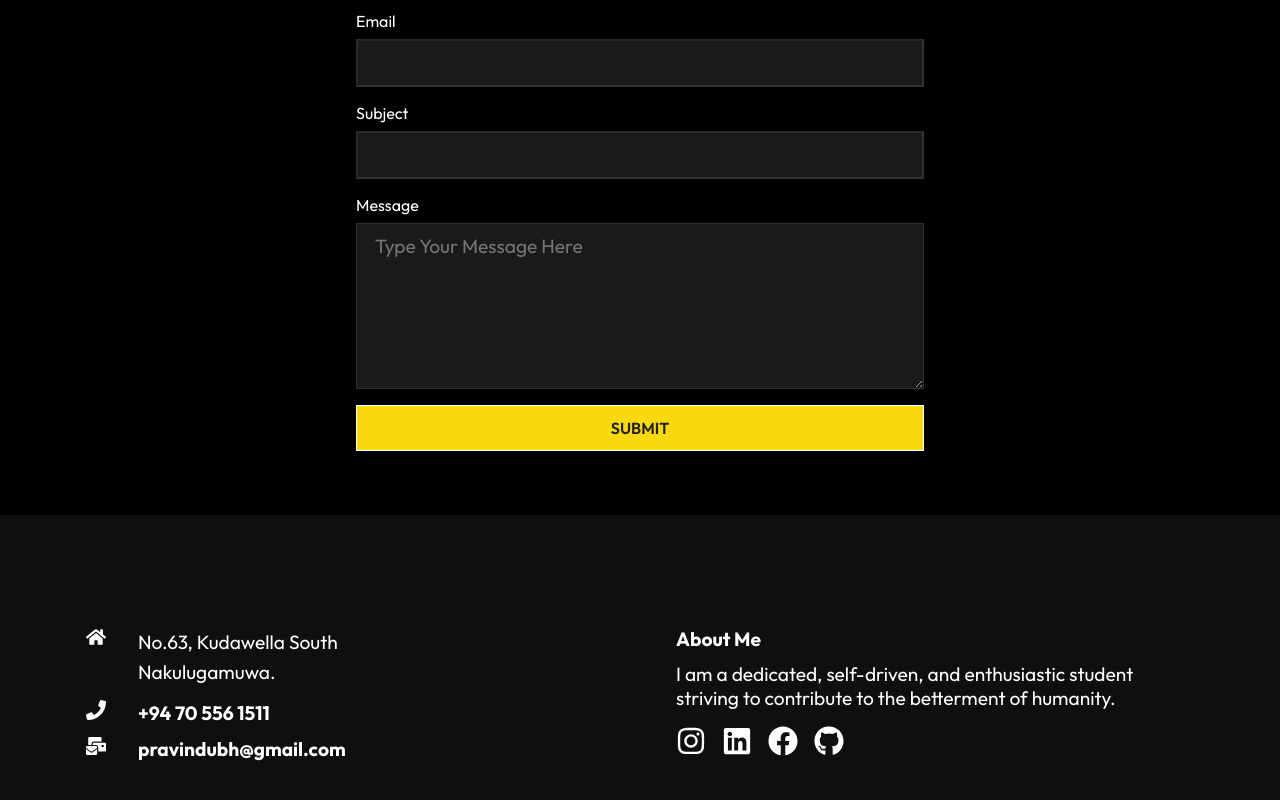
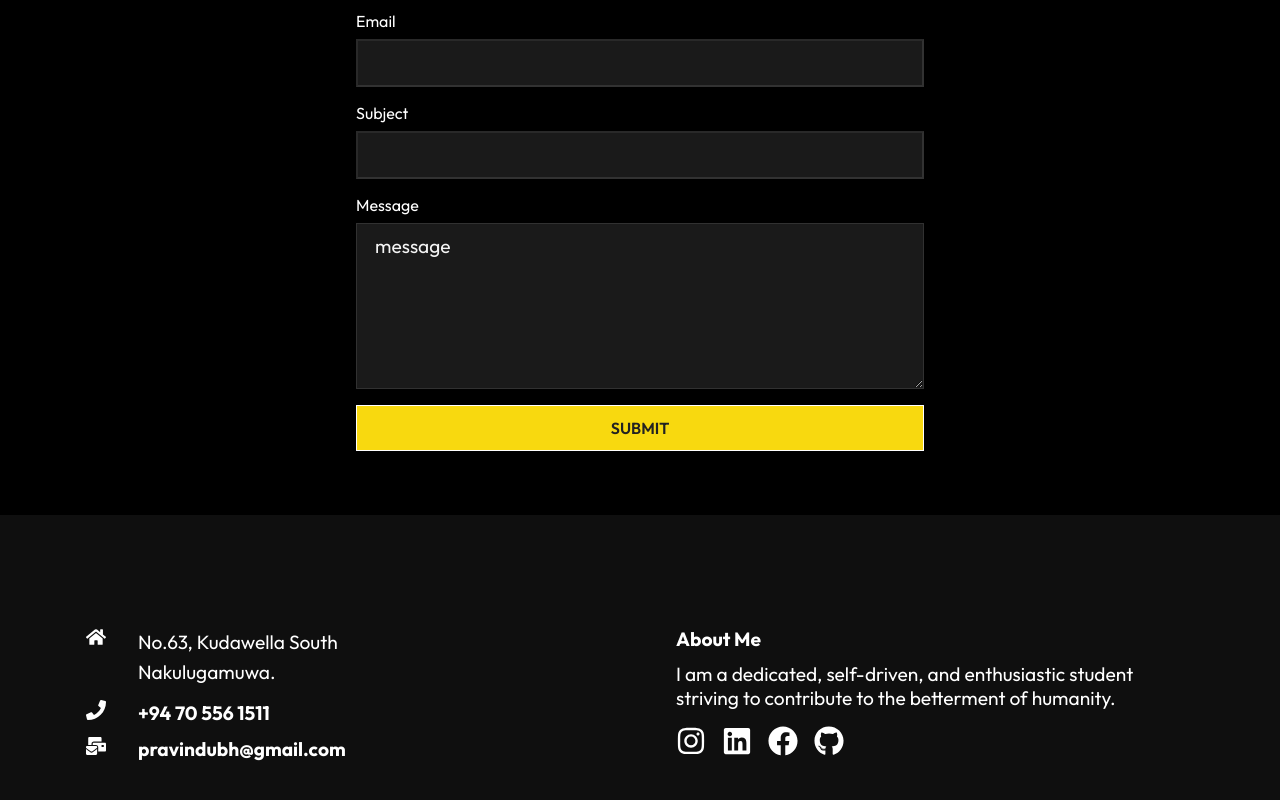
Before and after one commit to Pravindu-Bhashitha/My-Portfolio-Website, a React (Create React App) app: page /contact in a window 1280 px wide. Shown: the part 785-1585 px from the top of the page. Built offline with nearby package versions, Linux system fonts and the light colour scheme.

Commit message:
Add contact form

```diff
--- a/src/components/Contactform.js
+++ b/src/components/Contactform.js
@@ -20,10 +20,10 @@ const ContactForm = () => {
         <label>Message</label>
         <textarea
           rows="6"
-          type="text"
           placeholder="Type Your Message Here"
           id="message"
           name="message"
+          value="message"
           // value={message} onChange={(e) => setMessage(e.target.value)}
         />
         <button className="btn" type="submit">
```
